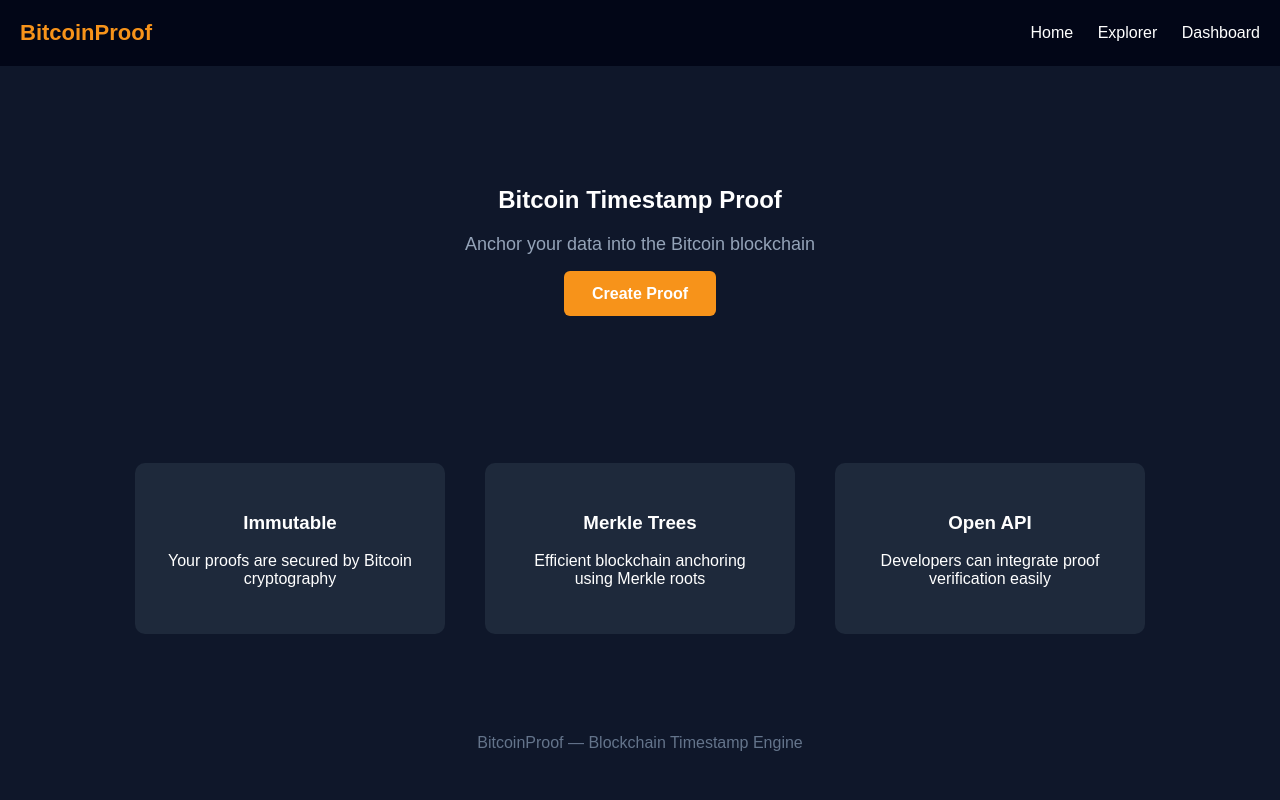
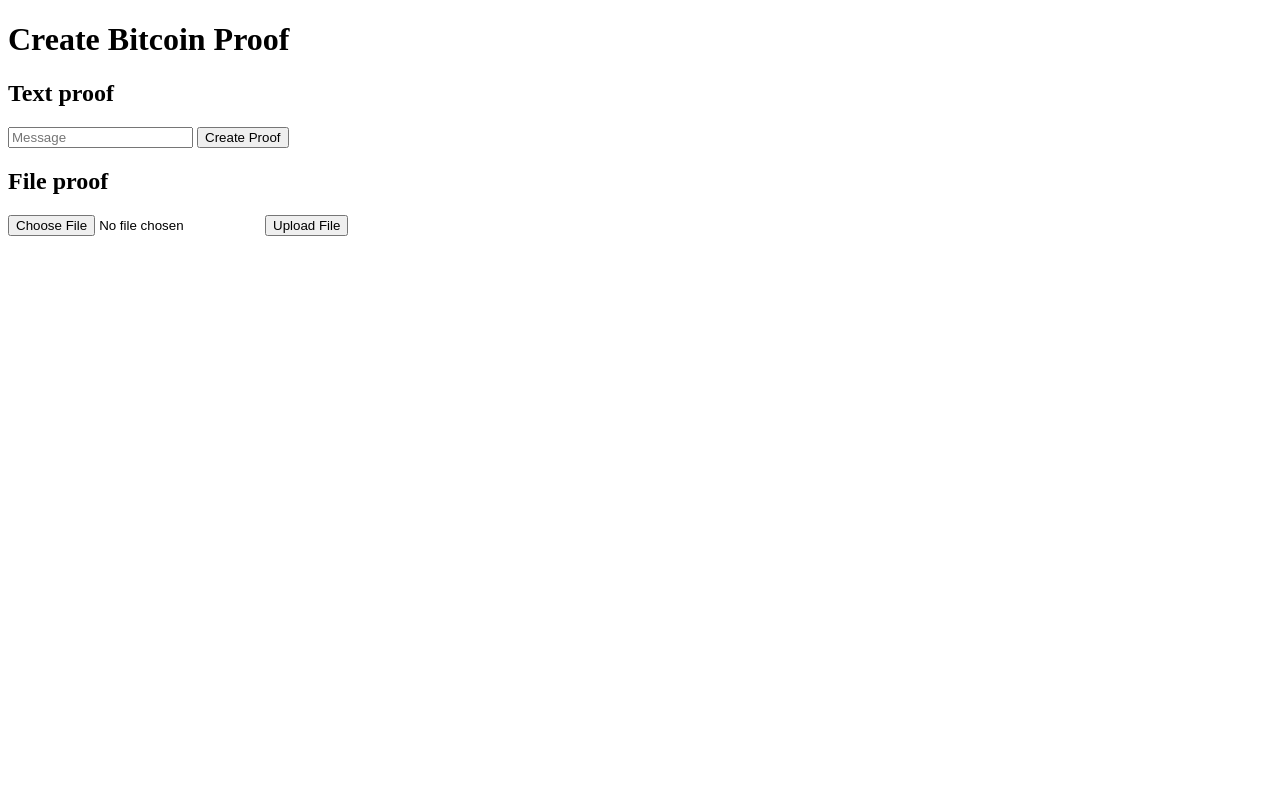
Before and after one commit to thirouxroux-tech/bitcoin-proof-api, a FastAPI app: page / in a window 1280 px wide. Run offline with FastAPI, Linux system fonts and the light colour scheme.

Commit message:
file upload proof

```diff
--- a/api.py
+++ b/api.py
@@ -1,3 +1,4 @@
+from fastapi import UploadFile, File
 from fastapi import FastAPI, Request, Header
 from fastapi.responses import HTMLResponse
 from fastapi.templating import Jinja2Templates
@@ -290,3 +291,28 @@ def dashboard(request: Request):
         "dashboard.html",
         {"request": request, "proofs": proofs}
     )
+@app.post("/verify-file")
+async def verify_file(file: UploadFile = File(...)):
+
+    content = await file.read()
+
+    file_hash = hashlib.sha256(content).hexdigest()
+
+    verification_id = str(uuid.uuid4())[:8]
+
+    proof = {
+
+        "verification_id": verification_id,
+        "filename": file.filename,
+        "message_hash": file_hash,
+        "timestamp": datetime.utcnow().isoformat()
+
+    }
+
+    proofs = load_proofs()
+
+    proofs.append(proof)
+
+    save_proofs(proofs)
+
+    return proof
--- a/templates/index.html
+++ b/templates/index.html
@@ -2,149 +2,91 @@
 <html>
 
 <head>
-
-<title>BitcoinProof</title>
-
-<style>
-
-body{
-font-family:Arial;
-margin:0;
-background:#0f172a;
-color:white;
-}
-
-header{
-background:#020617;
-padding:20px;
-display:flex;
-justify-content:space-between;
-align-items:center;
-}
-
-.logo{
-font-size:22px;
-font-weight:bold;
-color:#f7931a;
-}
-
-nav a{
-color:white;
-margin-left:20px;
-text-decoration:none;
-}
-
-.hero{
-text-align:center;
-padding:100px 20px;
-}
-
-.hero h1{
-font
-size:48px;
-margin-bottom:20px;
-}
-
-.hero p{
-color:#94a3b8;
-font-size:18px;
-margin-bottom:30px;
-}
-
-.button{
-background:#f7931a;
-padding:14px 28px;
-border-radius:6px;
-text-decoration:none;
-color:white;
-font-weight:bold;
-}
-
-.features{
-display:flex;
-justify-content:center;
-gap:40px;
-padding:60px 20px;
-flex-wrap:wrap;
-}
-
-.card{
-background:#1e293b;
-padding:30px;
-border-radius:10px;
-width:250px;
-text-align:center;
-}
-
-footer{
-text-align:center;
-padding:40px;
-color:#64748b;
-}
-
-</style>
-
+<title>Create Proof</title>
 </head>
 
 <body>
 
-<header>
+<h1>Create Bitcoin Proof</h1>
 
-<div class="logo">BitcoinProof</div>
+<h2>Text proof</h2>
 
-<nav>
+<form id="textForm">
 
-<a href="/">Home</a>
-<a href="/explorer">Explorer</a>
-<a href="/dashboard">Dashboard</a>
+<input type="text" id="message" placeholder="Message">
 
-</nav>
+<button type="submit">Create Proof</button>
 
-</header>
+</form>
 
-<section class="hero">
+<h2>File proof</h2>
 
-<h1>Bitcoin Timestamp Proof</h1>
+<form id="fileForm" enctype="multipart/form-data">
 
-<p>Anchor your data into the Bitcoin blockchain</p>
+<input type="file" id="file">
 
-<a class="button" href="/dashboard">Create Proof</a>
+<button type="submit">Upload File</button>
 
-</section>
+</form>
 
-<section class="features">
+<pre id="result"></pre>
 
-<div class="card">
+<script>
 
-<h3>Immutable</h3>
+document.getElementById("textForm").onsubmit = async function(e){
 
-<p>Your proofs are secured by Bitcoin cryptography</p>
+e.preventDefault()
 
-</div>
+let message = document.getElementById("message").value
 
-<div class="card">
+let res = await fetch("/verify",{
 
-<h3>Merkle Trees</h3>
+method:"POST",
 
-<p>Efficient blockchain anchoring using Merkle roots</p>
+headers:{
+"Content-Type":"application/json",
+"X-API-KEY":"dev_key_123456"
+},
 
-</div>
+body:JSON.stringify({message})
 
-<div class="card">
+})
 
-<h3>Open API</h3>
+let data = await res.json()
 
-<p>Developers can integrate proof verification easily</p>
+document.getElementById("result").innerText =
+JSON.stringify(data,null,2)
 
-</div>
+}
 
-</section>
 
-<footer>
+document.getElementById("fileForm").onsubmit = async function(e){
 
-BitcoinProof — Blockchain Timestamp Engine
+e.preventDefault()
 
-</footer>
+let file = document.getElementById("file").files[0]
+
+let form = new FormData()
+
+form.append("file",file)
+
+let res = await fetch("/verify-file",{
+
+method:"POST",
+
+body:form
+
+})
+
+let data = await res.json()
+
+document.getElementById("result").innerText =
+JSON.stringify(data,null,2)
+
+}
+
+</script>
 
 </body>
+
 </html>
```
